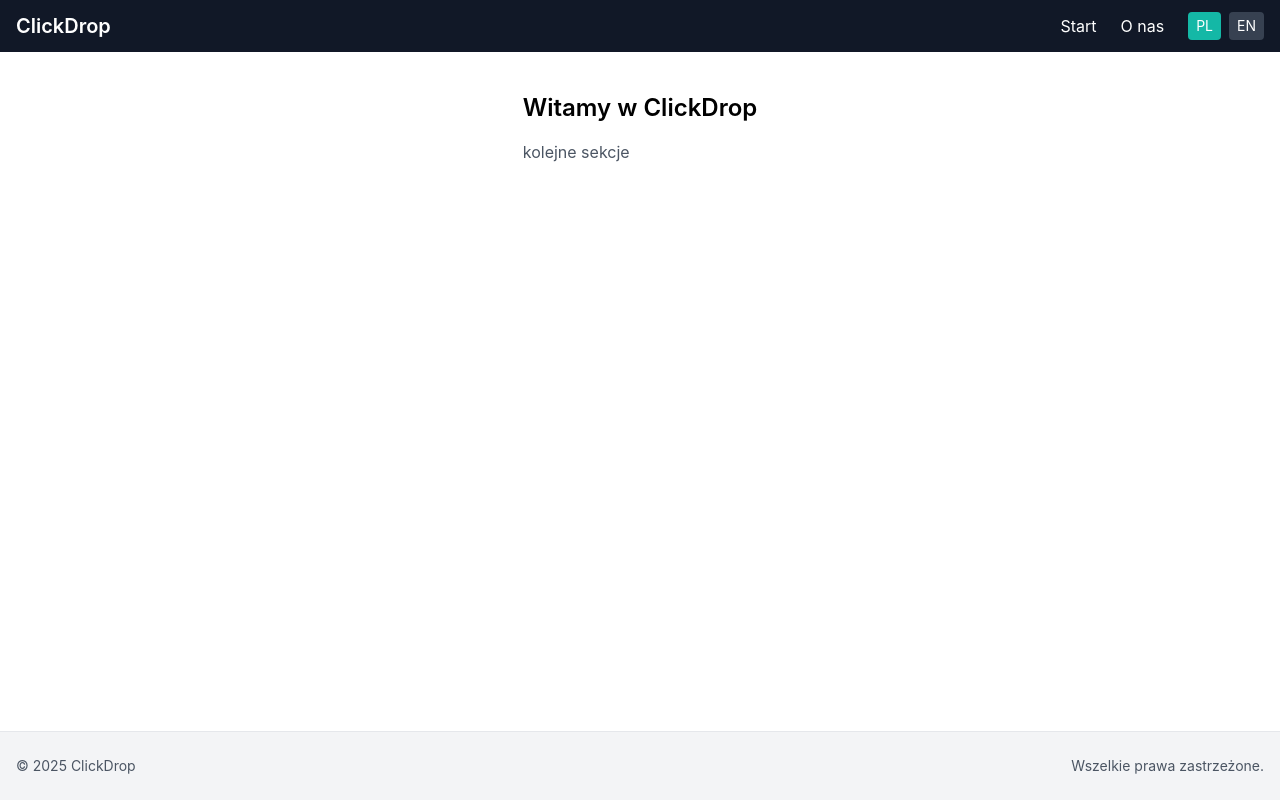
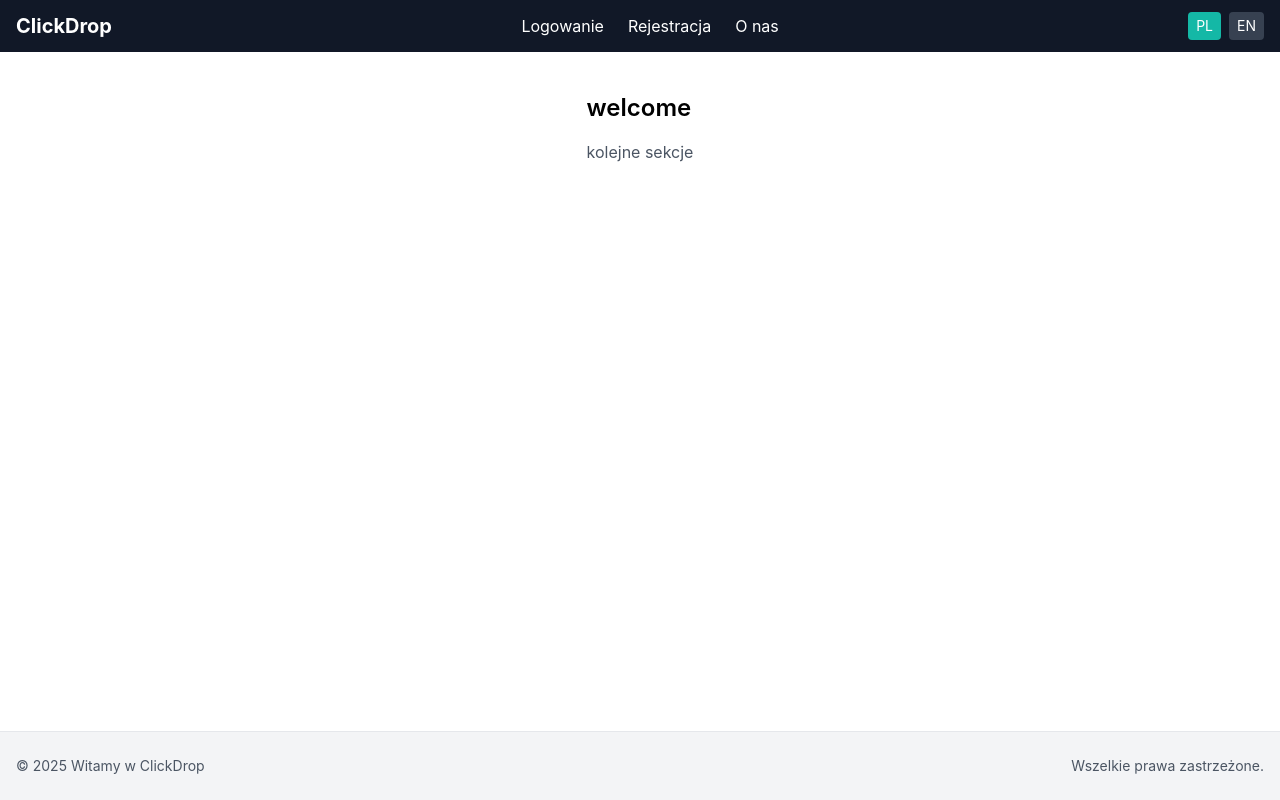
Before and after one commit to Kam9521/ClickDropFrontend, a React (Create React App) app: page / in a window 1280 px wide. Built offline with nearby package versions, Linux system fonts and the light colour scheme.

Commit message:
feate: dodano header z tłumaczeniami

```diff
--- a/src/App.js
+++ b/src/App.js
@@ -4,6 +4,7 @@ import { useTranslation } from "react-i18next";
 
 export default function App() {
   const { t } = useTranslation();
+  <h1>{t("app_title")}</h1>;
 
   return (
     <div className="min-h-screen flex flex-col">
--- a/src/components/Header.js
+++ b/src/components/Header.js
@@ -6,17 +6,24 @@ export default function Header() {
   return (
     <header className="bg-gray-900 text-white">
       <div className="max-w-screen-xl mx-auto px-4 py-3 flex items-center justify-between">
-        <h1 className="text-xl font-semibold">{t("app_title")}</h1>
 
-        <nav className="flex items-center gap-6">
-          <a href="#" className="hover:text-teal-300">
-            {t("nav_home")}
+        <h1 className="text-xl font-bold">ClickDrop</h1>
+
+
+        <nav className="flex gap-6">
+          <a href="/login" className="hover:text-teal-300">
+            {t("nav_login")}
           </a>
-          <a href="#" className="hover:text-teal-300">
+          <a href="/register" className="hover:text-teal-300">
+            {t("nav_register")}
+          </a>
+          <a href="/about" className="hover:text-teal-300">
             {t("nav_about")}
           </a>
+        </nav>
 
-          <div className="flex items-center gap-2">
+
+        <div className="flex gap-2">
           <button
             onClick={() => i18n.changeLanguage("pl")}
             className={`px-2 py-1 rounded text-sm ${
@@ -38,7 +45,6 @@ export default function Header() {
             EN
           </button>
         </div>
-        </nav>
       </div>
     </header>
   );
--- a/src/i18n.js
+++ b/src/i18n.js
@@ -4,20 +4,22 @@ import { initReactI18next } from "react-i18next";
 const resources = {
   en: {
     translation: {
-      app_title: "ClickDrop",
+      app_title: "Welcome to ClickDrop",
       nav_home: "Home",
       nav_about: "About",
+      nav_login: "Login",
+      nav_register: "Register",
       footer_text: "All rights reserved.",
-      welcome: "Welcome to ClickDrop",
     },
   },
   pl: {
     translation: {
-      app_title: "ClickDrop",
+      app_title: "Witamy w ClickDrop",
       nav_home: "Start",
       nav_about: "O nas",
+      nav_login: "Logowanie",
+      nav_register: "Rejestracja",
       footer_text: "Wszelkie prawa zastrzeżone.",
-      welcome: "Witamy w ClickDrop",
     },
   },
 };
```
Lines whose indentation alone changed are shown as unchanged.
